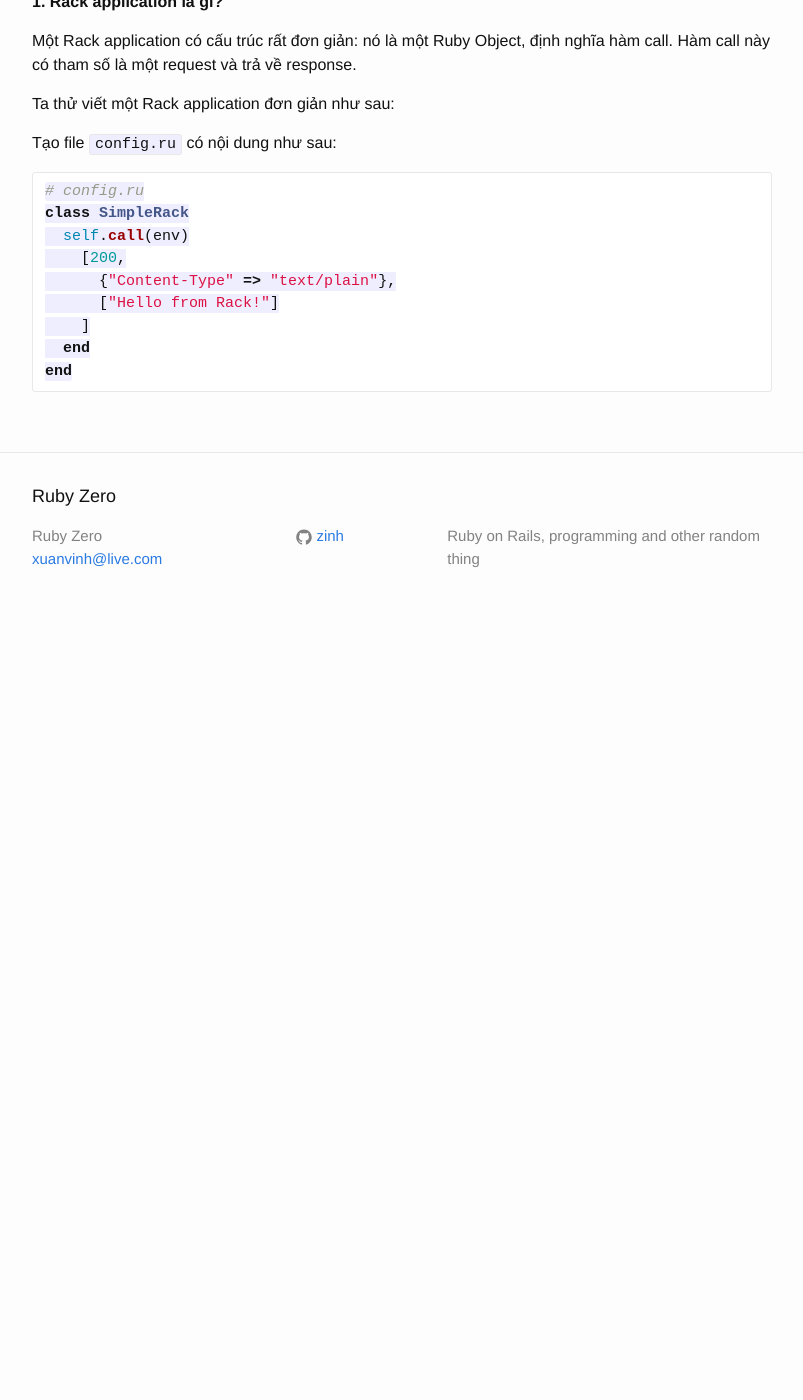
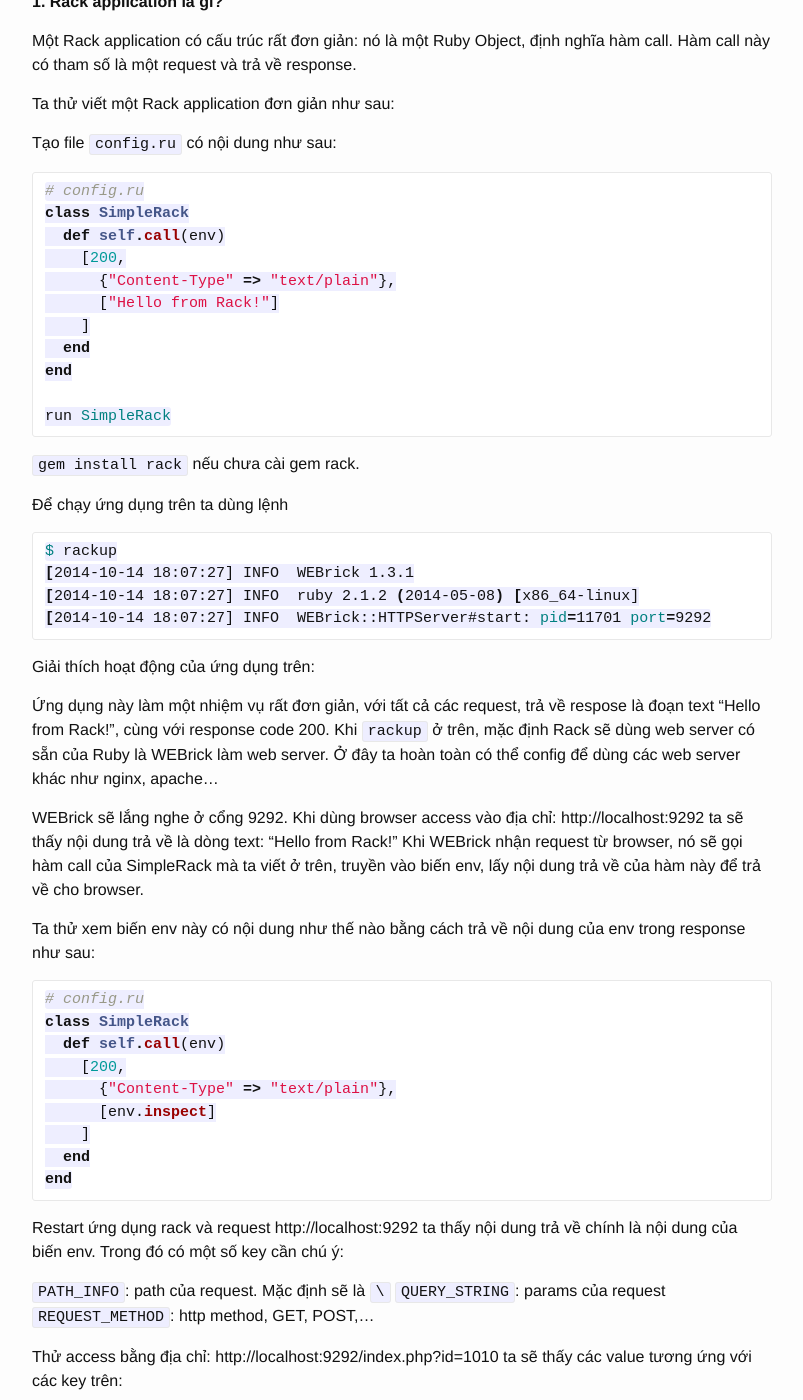
Before and after one commit to zinh/zinh.github.io, a Jekyll site: the page built from _posts/2014-10-02-gioi-thieu-ruby-rack.markdown, in a window 1280 px wide and 1400 px high, scrolled down 447 px. Shown: the whole window, without its empty margins (238-1041 px from the left). Built offline with Jekyll 4.4.1, drawn with Linux system fonts in a browser that asks for light colours; before the commit the page ends 1077 px from its top, so only the background shows below that; some of the changed text lies outside the part shown.

Commit message:
update rack article

````diff
--- a/_posts/2014-10-02-gioi-thieu-ruby-rack.markdown
+++ b/_posts/2014-10-02-gioi-thieu-ruby-rack.markdown
@@ -27,11 +27,83 @@ Tạo file `config.ru` có nội dung như sau:
 ```ruby
 # config.ru
 class SimpleRack
-  self.call(env)
+  def self.call(env)
     [200,
       {"Content-Type" => "text/plain"},
       ["Hello from Rack!"]
     ]
   end
 end
+
+run SimpleRack
 ```
+
+`gem install rack`  nếu chưa cài gem rack.
+
+Để chạy ứng dụng trên ta dùng lệnh
+```bash
+$ rackup
+[2014-10-14 18:07:27] INFO  WEBrick 1.3.1
+[2014-10-14 18:07:27] INFO  ruby 2.1.2 (2014-05-08) [x86_64-linux]
+[2014-10-14 18:07:27] INFO  WEBrick::HTTPServer#start: pid=11701 port=9292
+```
+
+Giải thích hoạt động của ứng dụng trên:
+
+Ứng dụng này làm  một nhiệm vụ rất đơn giản, với tất cả các request, trả về respose là đoạn text "Hello from Rack!", cùng với response code 200.
+Khi `rackup` ở trên, mặc định Rack sẽ dùng web server có sẵn của Ruby là WEBrick làm web server. Ở đây ta hoàn toàn có thể config để dùng các web server khác
+như nginx, apache...
+
+WEBrick sẽ lắng nghe ở cổng 9292. Khi dùng browser access vào địa chỉ: http://localhost:9292 ta sẽ thấy nội dung trả về là dòng text: "Hello from Rack!"
+Khi WEBrick nhận request từ browser, nó sẽ gọi hàm call của SimpleRack mà ta viết ở trên, truyền vào biến env, lấy nội dung trả về của hàm này để trả về cho browser.
+
+Ta thử xem biến env này có nội dung như thế nào bằng cách trả về nội dung của env trong response như sau:
+
+
+```ruby
+# config.ru
+class SimpleRack
+  def self.call(env)
+    [200,
+      {"Content-Type" => "text/plain"},
+      [env.inspect]
+    ]
+  end
+end
+```
+
+Restart ứng dụng rack và request http://localhost:9292 ta thấy nội dung trả về chính là nội dung của biến env. Trong đó có một số key cần chú ý:
+
+`PATH_INFO`: path của request. Mặc định sẽ là `\`
+`QUERY_STRING`: params của request
+`REQUEST_METHOD`: http method, GET, POST,...
+
+Thử access bằng địa chỉ: http://localhost:9292/index.php?id=1010 ta sẽ thấy các value tương ứng với các key trên:
+
+`PATH_INFO`: /index.php
+`QUERY_STRING`: id=1010
+`REQUEST_METHOD`: GET
+
+Ta thấy tất các các tham số liên quan đến request đều được gói trong biến env.
+
+Thử chỉnh lại SimpleRack, access key `QUERY_STRING` xem sao!
+
+```ruby
+# config.ru
+class SimpleRack
+  def self.call(env)
+    params = self.parse_param(env['QUERY_STRING'])
+    params.map
+    [200,
+      {"Content-Type" => "text/plain"},
+      ["Hello #{params['name']}"]
+    ]
+  end
+
+  # input: "params1=value1&params2=value2"
+  # output: {"params1" => "value1", "params2" => "value2"}
+  def self.parse_param(query_string)
+    Hash[*str.split(/[&=]/)] unless query_string.nil?
+  end
+end
+```
````
